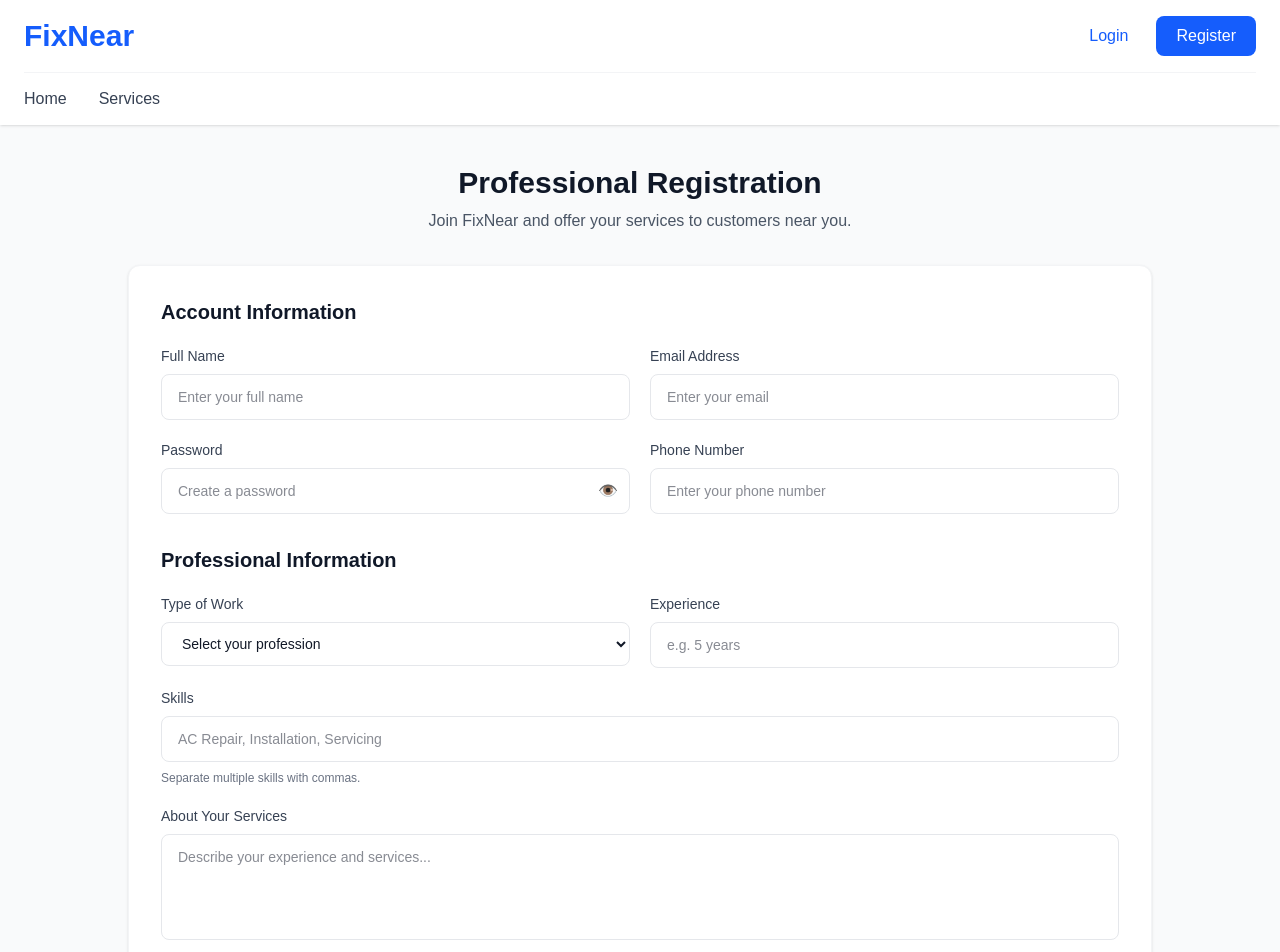
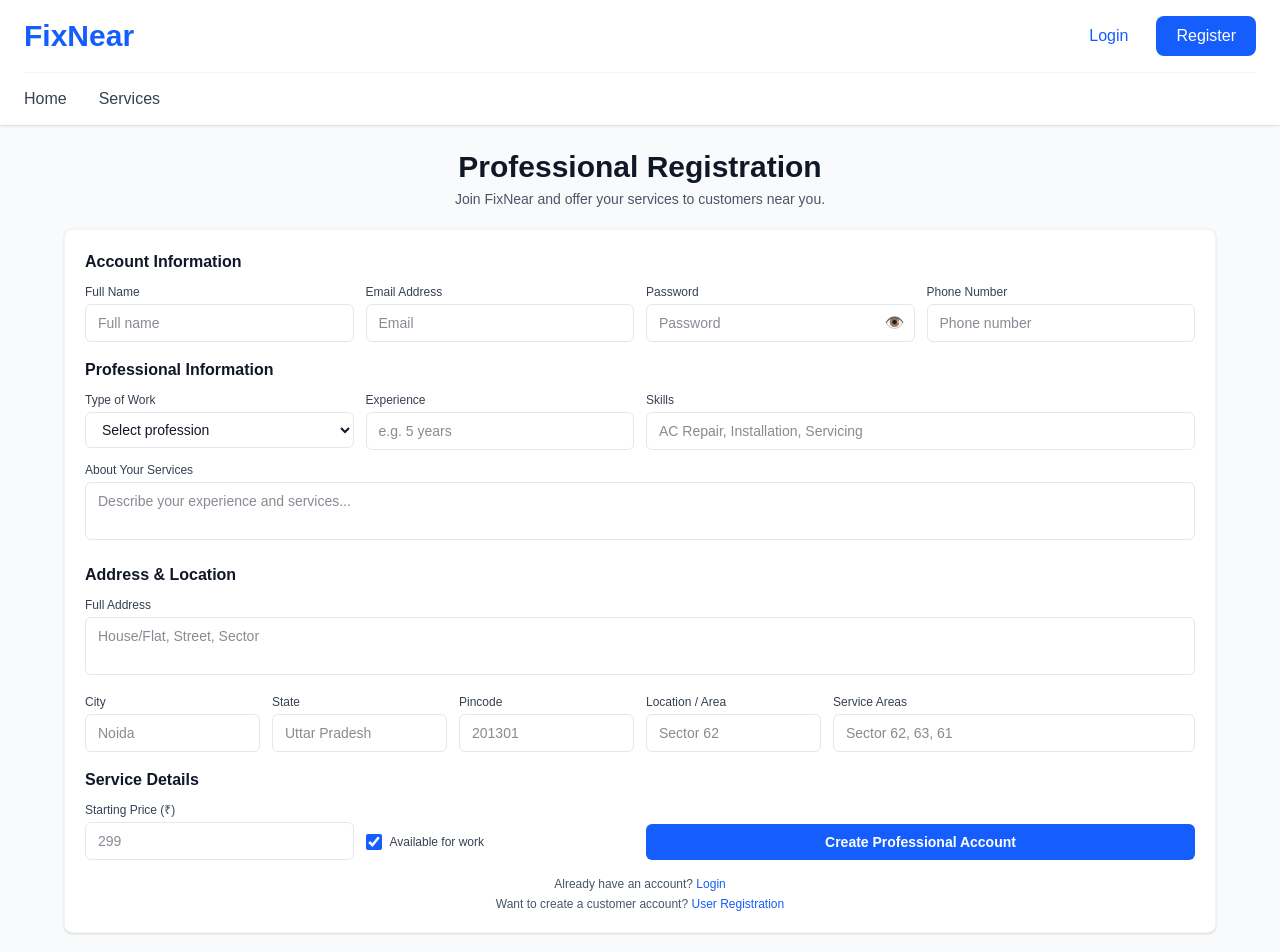
Before and after one commit to AmarveerThenua/FixNear, a React (Vite) app in the folder frontend/: page /professional-register in a window 1280 px wide. Shown: the top 952 px of the page. Built offline with nearby package versions, Linux system fonts and the light colour scheme.

Commit message:
Fixed Routes

```diff
--- a/frontend/index.html
+++ b/frontend/index.html
@@ -4,7 +4,7 @@
     <meta charset="UTF-8" />
     <link rel="icon" type="image/svg+xml" href="/favicon.svg" />
     <meta name="viewport" content="width=device-width, initial-scale=1.0" />
-    <title>fronted</title>
+    <title>FixNear</title>
   </head>
   <body>
     <div id="root"></div>
--- a/frontend/src/components/common/ProfessionalRoute.jsx
+++ b/frontend/src/components/common/ProfessionalRoute.jsx
@@ -1,72 +1,19 @@
-import React, { useEffect, useState } from "react";
+import React from "react";
 import { Navigate, Outlet } from "react-router-dom";
-import axios from "axios";
+import { useAuth } from "../../context/AuthContext";
 
 const ProfessionalRoute = () => {
-  const token = localStorage.getItem("fixnearToken");
+  const { user } = useAuth();
 
-  const [loading, setLoading] = useState(true);
-  const [isProfessional, setIsProfessional] = useState(false);
-
-  useEffect(() => {
-    const checkProfessional = async () => {
-      if (!token) {
-        setLoading(false);
-        return;
-      }
-
-      try {
-        console.log("Checking professional account...");
-
-        const response = await axios.get(
-          `${import.meta.env.VITE_API_URL}/professionals/me`,
-          {
-            headers: {
-              Authorization: `Bearer ${token}`,
-            },
-          }
-        );
-
-        console.log(
-          "Professional account found:",
-          response.data.professional
-        );
-
-        setIsProfessional(true);
-      } catch (error) {
-        console.error(
-          "Professional check failed:",
-          error.response?.data || error.message
-        );
-
-        setIsProfessional(false);
-      } finally {
-        setLoading(false);
-      }
-    };
-
-    checkProfessional();
-  }, [token]);
-
-  if (loading) {
-    return (
-      <div className="min-h-screen flex items-center justify-center">
-        <div className="text-center">
-          <div className="w-10 h-10 border-4 border-blue-200 border-t-blue-600 rounded-full animate-spin mx-auto"></div>
-
-          <p className="mt-4 text-gray-600">
-            Checking professional account...
-          </p>
-        </div>
-      </div>
-    );
-  }
-
-  if (!token) {
+  if (!user) {
     return <Navigate to="/login" replace />;
   }
 
-  if (!isProfessional) {
+  if (user.role !== "professional") {
+    if (user.role === "admin") {
+      return <Navigate to="/admin-dashboard" replace />;
+    }
+
     return <Navigate to="/dashboard" replace />;
   }
 
--- a/frontend/src/data/indianCities.js
+++ b/frontend/src/data/indianCities.js
@@ -283,6 +283,7 @@ const stateCities = {
     "Firozabad",
     "Ghaziabad",
     "Gorakhpur",
+    "Hathras",
     "Jhansi",
     "Kanpur",
     "Lucknow",
--- a/frontend/src/pages/auth/ProfessionalRegister.jsx
+++ b/frontend/src/pages/auth/ProfessionalRegister.jsx
@@ -65,10 +65,7 @@ const ProfessionalRegister = () => {
       );
 
       if (response.data.token) {
-        localStorage.setItem(
-          "fixnearToken",
-          response.data.token
-        );
+        localStorage.setItem("fixnearToken", response.data.token);
       }
 
       if (response.data.user) {
@@ -88,10 +85,7 @@ const ProfessionalRegister = () => {
         });
       }, 1000);
     } catch (error) {
-      console.error(
-        "Professional registration error:",
-        error
-      );
+      console.error("Professional registration error:", error);
 
       setError(
         error.response?.data?.message ||
@@ -103,58 +97,53 @@ const ProfessionalRegister = () => {
   };
 
   const inputClass =
-    "w-full px-3 sm:px-4 py-2.5 sm:py-3 text-sm border border-gray-200 rounded-lg outline-none focus:ring-2 focus:ring-blue-500 focus:border-blue-500 transition";
+    "w-full px-2.5 sm:px-3 py-1.5 sm:py-2 text-xs sm:text-sm border border-gray-200 rounded-md outline-none focus:ring-2 focus:ring-blue-500 focus:border-blue-500 transition";
 
   const labelClass =
-    "block text-sm font-medium text-gray-700 mb-2";
+    "block text-[11px] sm:text-xs font-medium text-gray-700 mb-1";
 
   return (
-    <section className="min-h-screen bg-gray-50 py-8 sm:py-10 px-4">
-      <div className="max-w-5xl mx-auto">
-        <div className="text-center mb-6 sm:mb-8">
-          <h1 className="text-2xl sm:text-3xl font-bold text-gray-900">
+    <section className="min-h-screen bg-gray-50 py-3 sm:py-5 md:py-6 px-2.5 sm:px-4">
+      <div className="max-w-6xl mx-auto">
+        <div className="text-center mb-3 sm:mb-5">
+          <h1 className="text-xl sm:text-2xl md:text-3xl font-bold text-gray-900">
             Professional Registration
           </h1>
 
-          <p className="mt-2 text-sm sm:text-base text-gray-600">
+          <p className="mt-1 text-[11px] sm:text-xs md:text-sm text-gray-600">
             Join FixNear and offer your services to customers near you.
           </p>
         </div>
 
-        <div className="bg-white rounded-xl shadow-sm border border-gray-100 p-5 sm:p-7 md:p-8">
+        <div className="bg-white rounded-lg shadow-sm border border-gray-100 p-3 sm:p-4 md:p-5">
           {error && (
-            <div className="mb-5 p-3 sm:p-4 bg-red-50 border border-red-200 rounded-lg">
-              <p className="text-sm text-red-600 break-words">
-                {error}
-              </p>
+            <div className="mb-3 p-2.5 bg-red-50 border border-red-200 rounded-md">
+              <p className="text-xs text-red-600 break-words">{error}</p>
             </div>
           )}
 
           {success && (
-            <div className="mb-5 p-3 sm:p-4 bg-green-50 border border-green-200 rounded-lg">
-              <p className="text-sm text-green-600 break-words">
+            <div className="mb-3 p-2.5 bg-green-50 border border-green-200 rounded-md">
+              <p className="text-xs text-green-600 break-words">
                 {success}
               </p>
             </div>
           )}
 
           <form onSubmit={handleSubmit}>
-            <h2 className="text-lg sm:text-xl font-bold text-gray-900 mb-5">
+            <h2 className="text-sm sm:text-base font-bold text-gray-900 mb-2.5">
               Account Information
             </h2>
 
-            <div className="grid grid-cols-1 md:grid-cols-2 gap-4 sm:gap-5">
+            <div className="grid grid-cols-2 md:grid-cols-4 gap-2.5 sm:gap-3">
               <div>
-                <label className={labelClass}>
-                  Full Name
-                </label>
-
+                <label className={labelClass}>Full Name</label>
                 <input
                   type="text"
                   name="name"
                   value={formData.name}
                   onChange={handleChange}
-                  placeholder="Enter your full name"
+                  placeholder="Full name"
                   required
                   autoComplete="name"
                   className={inputClass}
@@ -162,16 +151,13 @@ const ProfessionalRegister = () => {
               </div>
 
               <div>
-                <label className={labelClass}>
-                  Email Address
-                </label>
-
+                <label className={labelClass}>Email Address</label>
                 <input
                   type="email"
                   name="email"
                   value={formData.email}
                   onChange={handleChange}
-                  placeholder="Enter your email"
+                  placeholder="Email"
                   required
                   autoComplete="email"
                   className={inputClass}
@@ -179,33 +165,26 @@ const ProfessionalRegister = () => {
               </div>
 
               <div>
-                <label className={labelClass}>
-                  Password
-                </label>
-
+                <label className={labelClass}>Password</label>
                 <div className="relative">
                   <input
                     type={showPassword ? "text" : "password"}
                     name="password"
                     value={formData.password}
                     onChange={handleChange}
-                    placeholder="Create a password"
+                    placeholder="Password"
                     required
                     minLength="6"
                     autoComplete="new-password"
-                    className={`${inputClass} pr-12`}
+                    className={`${inputClass} pr-9`}
                   />
 
                   <button
                     type="button"
-                    onClick={() =>
-                      setShowPassword(!showPassword)
-                    }
-                    className="absolute right-3 top-1/2 -translate-y-1/2 text-gray-500 hover:text-gray-700"
+                    onClick={() => setShowPassword(!showPassword)}
+                    className="absolute right-1.5 top-1/2 -translate-y-1/2 w-7 h-7 flex items-center justify-center text-gray-500 hover:text-gray-700"
                     aria-label={
-                      showPassword
-                        ? "Hide password"
-                        : "Show password"
+                      showPassword ? "Hide password" : "Show password"
                     }
                   >
                     {showPassword ? "🙈" : "👁️"}
@@ -214,16 +193,13 @@ const ProfessionalRegister = () => {
               </div>
 
               <div>
-                <label className={labelClass}>
-                  Phone Number
-                </label>
-
+                <label className={labelClass}>Phone Number</label>
                 <input
                   type="tel"
                   name="phone"
                   value={formData.phone}
                   onChange={handleChange}
-                  placeholder="Enter your phone number"
+                  placeholder="Phone number"
                   required
                   autoComplete="tel"
                   inputMode="tel"
@@ -232,16 +208,13 @@ const ProfessionalRegister = () => {
               </div>
             </div>
 
-            <h2 className="text-lg sm:text-xl font-bold text-gray-900 mt-8 mb-5">
+            <h2 className="text-sm sm:text-base font-bold text-gray-900 mt-4 mb-2.5">
               Professional Information
             </h2>
 
-            <div className="grid grid-cols-1 md:grid-cols-2 gap-4 sm:gap-5">
+            <div className="grid grid-cols-2 md:grid-cols-4 gap-2.5 sm:gap-3">
               <div>
-                <label className={labelClass}>
-                  Type of Work
-                </label>
-
+                <label className={labelClass}>Type of Work</label>
                 <select
                   name="profession"
                   value={formData.profession}
@@ -249,37 +222,24 @@ const ProfessionalRegister = () => {
                   required
                   className={`${inputClass} bg-white`}
                 >
-                  <option value="">
-                    Select your profession
-                  </option>
-                  <option value="Electrician">
-                    Electrician
-                  </option>
+                  <option value="">Select profession</option>
+                  <option value="Electrician">Electrician</option>
                   <option value="Plumber">Plumber</option>
-                  <option value="Carpenter">
-                    Carpenter
-                  </option>
+                  <option value="Carpenter">Carpenter</option>
                   <option value="Painter">Painter</option>
-                  <option value="AC Repair">
-                    AC Repair
-                  </option>
+                  <option value="AC Repair">AC Repair</option>
                   <option value="Appliance Repair">
                     Appliance Repair
                   </option>
                   <option value="Cleaning">Cleaning</option>
-                  <option value="Beautician">
-                    Beautician
-                  </option>
+                  <option value="Beautician">Beautician</option>
                   <option value="Mechanic">Mechanic</option>
                   <option value="Other">Other</option>
                 </select>
               </div>
 
               <div>
-                <label className={labelClass}>
-                  Experience
-                </label>
-
+                <label className={labelClass}>Experience</label>
                 <input
                   type="text"
                   name="experience"
@@ -291,11 +251,8 @@ const ProfessionalRegister = () => {
                 />
               </div>
 
-              <div className="md:col-span-2">
-                <label className={labelClass}>
-                  Skills
-                </label>
-
+              <div className="col-span-2">
+                <label className={labelClass}>Skills</label>
                 <input
                   type="text"
                   name="skills"
@@ -305,39 +262,31 @@ const ProfessionalRegister = () => {
                   required
                   className={inputClass}
                 />
-
-                <p className="text-xs text-gray-500 mt-2">
-                  Separate multiple skills with commas.
-                </p>
               </div>
 
-              <div className="md:col-span-2">
+              <div className="col-span-2 md:col-span-4">
                 <label className={labelClass}>
                   About Your Services
                 </label>
-
                 <textarea
                   name="description"
                   value={formData.description}
                   onChange={handleChange}
                   placeholder="Describe your experience and services..."
-                  rows="4"
+                  rows="2"
                   required
                   className={`${inputClass} resize-none`}
                 />
               </div>
             </div>
 
-            <h2 className="text-lg sm:text-xl font-bold text-gray-900 mt-8 mb-5">
+            <h2 className="text-sm sm:text-base font-bold text-gray-900 mt-4 mb-2.5">
               Address & Location
             </h2>
 
-            <div className="grid grid-cols-1 sm:grid-cols-2 md:grid-cols-3 gap-4 sm:gap-5">
-              <div className="sm:col-span-2 md:col-span-3">
-                <label className={labelClass}>
-                  Full Address
-                </label>
-
+            <div className="grid grid-cols-2 md:grid-cols-6 gap-2.5 sm:gap-3">
+              <div className="col-span-2 md:col-span-6">
+                <label className={labelClass}>Full Address</label>
                 <textarea
                   name="address"
                   value={formData.address}
@@ -345,16 +294,13 @@ const ProfessionalRegister = () => {
                   placeholder="House/Flat, Street, Sector"
                   required
                   autoComplete="street-address"
-                  rows="3"
+                  rows="2"
                   className={`${inputClass} resize-none`}
                 />
               </div>
 
               <div>
-                <label className={labelClass}>
-                  City
-                </label>
-
+                <label className={labelClass}>City</label>
                 <input
                   type="text"
                   name="city"
@@ -368,10 +314,7 @@ const ProfessionalRegister = () => {
               </div>
 
               <div>
-                <label className={labelClass}>
-                  State
-                </label>
-
+                <label className={labelClass}>State</label>
                 <input
                   type="text"
                   name="state"
@@ -385,10 +328,7 @@ const ProfessionalRegister = () => {
               </div>
 
               <div>
-                <label className={labelClass}>
-                  Pincode
-                </label>
-
+                <label className={labelClass}>Pincode</label>
                 <input
                   type="text"
                   name="pincode"
@@ -404,10 +344,7 @@ const ProfessionalRegister = () => {
               </div>
 
               <div>
-                <label className={labelClass}>
-                  Location / Area
-                </label>
-
+                <label className={labelClass}>Location / Area</label>
                 <input
                   type="text"
                   name="location"
@@ -419,37 +356,29 @@ const ProfessionalRegister = () => {
                 />
               </div>
 
-              <div className="sm:col-span-2">
-                <label className={labelClass}>
-                  Service Areas
-                </label>
-
+              <div className="col-span-2 md:col-span-2">
+                <label className={labelClass}>Service Areas</label>
                 <input
                   type="text"
                   name="serviceArea"
                   value={formData.serviceArea}
                   onChange={handleChange}
-                  placeholder="Sector 62, Sector 63, Sector 61"
+                  placeholder="Sector 62, 63, 61"
                   required
                   className={inputClass}
                 />
-
-                <p className="text-xs text-gray-500 mt-2">
-                  Separate multiple areas with commas.
-                </p>
               </div>
             </div>
 
-            <h2 className="text-lg sm:text-xl font-bold text-gray-900 mt-8 mb-5">
+            <h2 className="text-sm sm:text-base font-bold text-gray-900 mt-4 mb-2.5">
               Service Details
             </h2>
 
-            <div className="grid grid-cols-1 md:grid-cols-2 gap-4 sm:gap-5">
+            <div className="grid grid-cols-2 md:grid-cols-4 gap-2.5 sm:gap-3 items-end">
               <div>
                 <label className={labelClass}>
                   Starting Price (₹)
                 </label>
-
                 <input
                   type="number"
                   name="price"
@@ -463,34 +392,36 @@ const ProfessionalRegister = () => {
                 />
               </div>
 
-              <div className="flex items-center">
+              <div className="flex items-center h-8 sm:h-9">
                 <input
                   type="checkbox"
                   name="available"
                   checked={formData.available}
                   onChange={handleChange}
-                  className="w-5 h-5 accent-blue-600 cursor-pointer"
+                  className="w-4 h-4 accent-blue-600 cursor-pointer"
                 />
 
-                <label className="ml-3 text-sm text-gray-700 cursor-pointer">
-                  I am currently available for work
+                <label className="ml-2 text-[11px] sm:text-xs text-gray-700 cursor-pointer">
+                  Available for work
                 </label>
               </div>
-            </div>
 
+              <div className="col-span-2">
                 <button
                   type="submit"
                   disabled={loading}
-              className="w-full mt-8 py-3 px-4 bg-blue-600 text-white font-semibold rounded-lg hover:bg-blue-700 disabled:bg-blue-300 disabled:cursor-not-allowed transition"
+                  className="w-full py-1.5 sm:py-2 px-3 bg-blue-600 text-white text-xs sm:text-sm font-semibold rounded-md hover:bg-blue-700 disabled:bg-blue-300 disabled:cursor-not-allowed transition"
                 >
                   {loading
-                ? "Creating Professional Account..."
+                    ? "Creating Account..."
                     : "Create Professional Account"}
                 </button>
+              </div>
+            </div>
           </form>
 
-          <div className="text-center mt-6 space-y-2">
-            <p className="text-sm text-gray-600">
+          <div className="text-center mt-3 sm:mt-4 space-y-1">
+            <p className="text-[10px] sm:text-xs text-gray-600">
               Already have an account?{" "}
               <Link
                 to="/login"
@@ -500,7 +431,7 @@ const ProfessionalRegister = () => {
               </Link>
             </p>
 
-            <p className="text-sm text-gray-600">
+            <p className="text-[10px] sm:text-xs text-gray-600">
               Want to create a customer account?{" "}
               <Link
                 to="/register"
```
Also changed, not shown: frontend/src/components/common/ProtectedRoute.jsx (+9 -4 lines), frontend/src/components/common/PublicRoute.jsx (+11 -4 lines), frontend/src/routes/AppRoutes.jsx (+20 -100 lines). Lines whose indentation alone changed are shown as unchanged.
